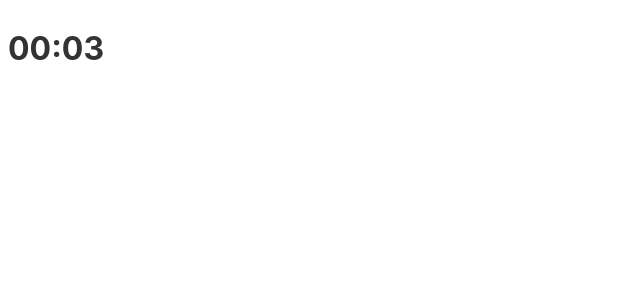
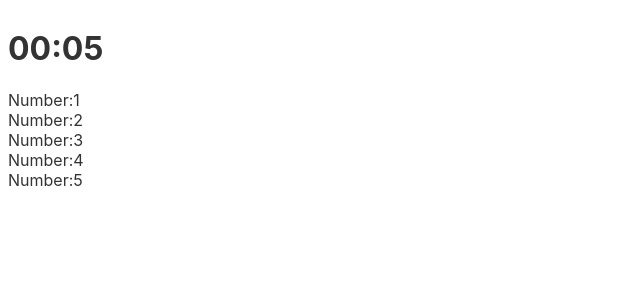
Before and after one commit to joeban0608/fst-svelte-app, a Svelte app: page / in a window 1280 px wide. Shown: the top 300 px of the page, without its empty margins (0-640 px from the left). Built offline with nearby package versions, Linux system fonts and the light colour scheme.

Commit message:
feat: each arr

```diff
--- a/src/components/Countdown.svelte
+++ b/src/components/Countdown.svelte
@@ -8,6 +8,9 @@
   // export 常數如果有給值, 代表預設 value
 	export let conutDown = 10;
 	let timer = null;
+
+  // arr
+  const arr = [1,2,3,4,5];
 
 	// 00:01 displayValue 不足兩位自動補 0
 	// 透過 $: 當元件更新重新渲染 displayValue, 沒加 $: displayValue 會不動
@@ -39,4 +42,9 @@
 
 {#if conutDown === 0}
 	<span>時間到!!!!</span>
+  <br/>
 {/if}
+
+{#each arr as num}
+  <span>{`Number:${num}`}</span><br/>
+{/each}
```
